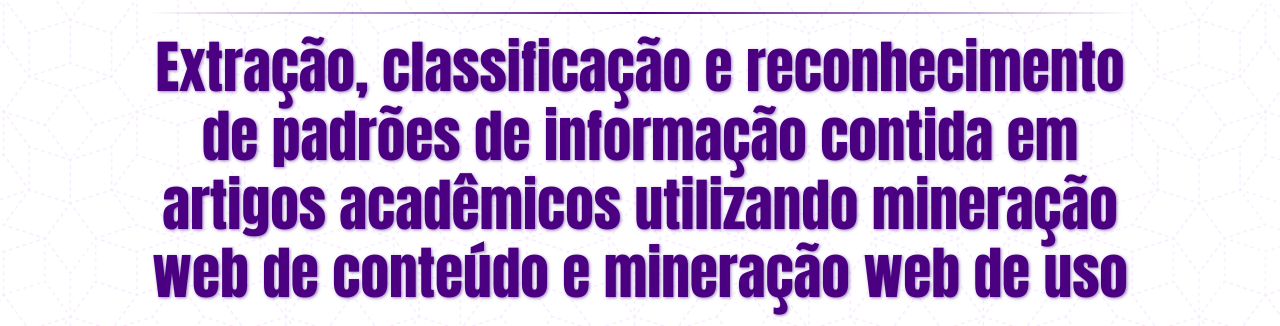
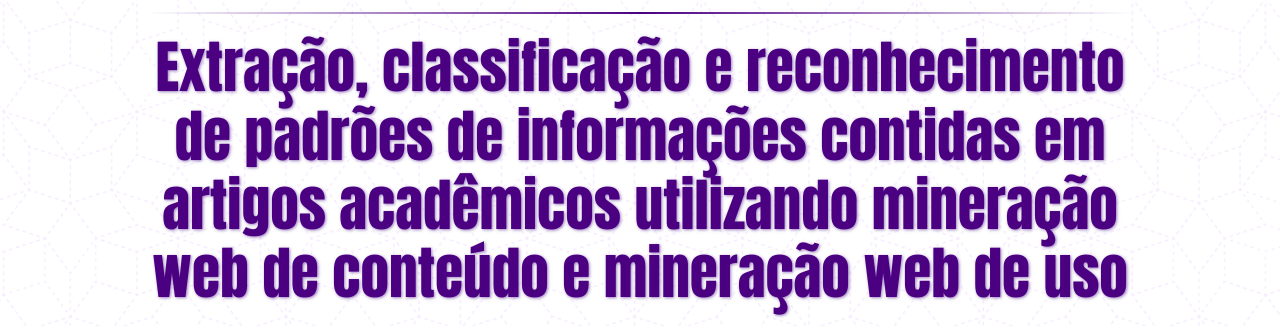
Before and after one commit to kenesparta/ap_tcc, a website: page index.html in a window 1280 px wide. Shown: the part 240-566 px from the top of the page. Drawn offline with Linux system fonts and the light colour scheme; a web font is replaced by a local one.

Commit message:
Modificação pequena do titulo

```diff
--- a/index.html
+++ b/index.html
@@ -34,7 +34,7 @@
             </p>
             <hr class="titulo">
             <h3 style="text-shadow: 1px 1px 3px rgba(60, 0, 130, .5); font-weight: bold; color: rgb(75,0,130)">
-                Extração, classificação e reconhecimento de padrões de informação contida
+                Extração, classificação e reconhecimento de padrões de informações contidas
                 em artigos acadêmicos utilizando mineração web de conteúdo e mineração web de uso
             </h3>
             <hr class="titulo">
```
